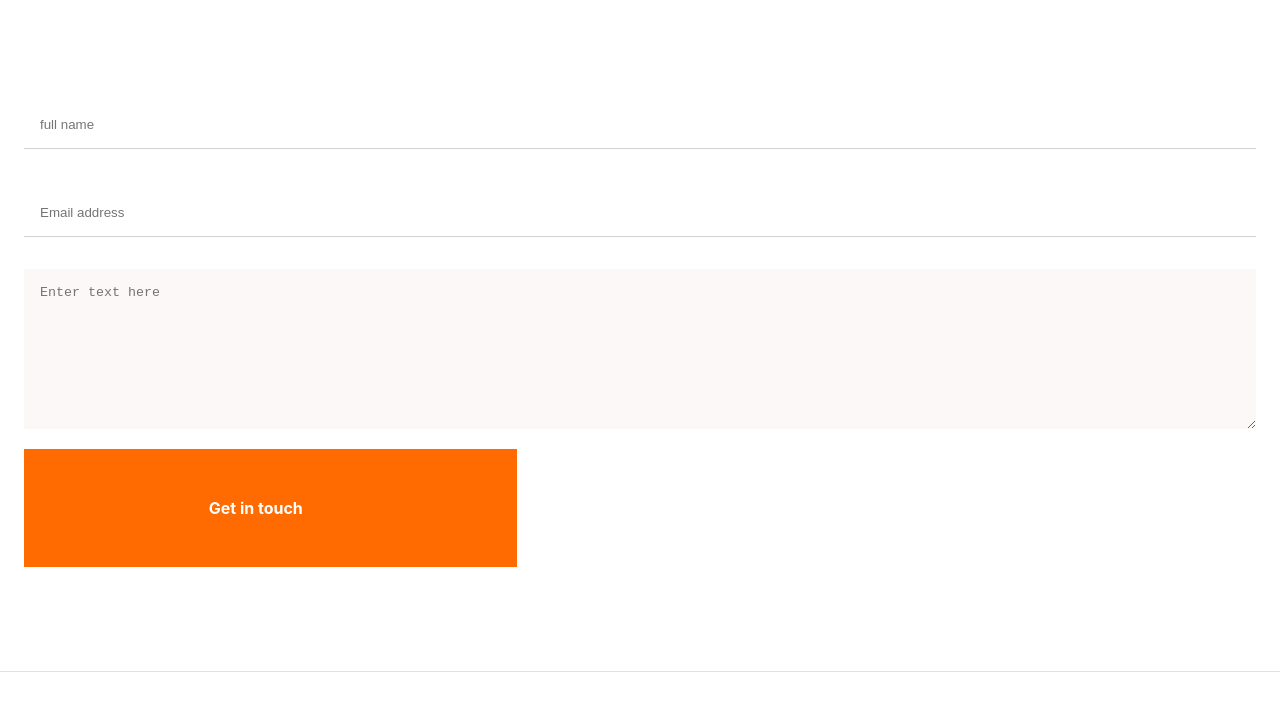
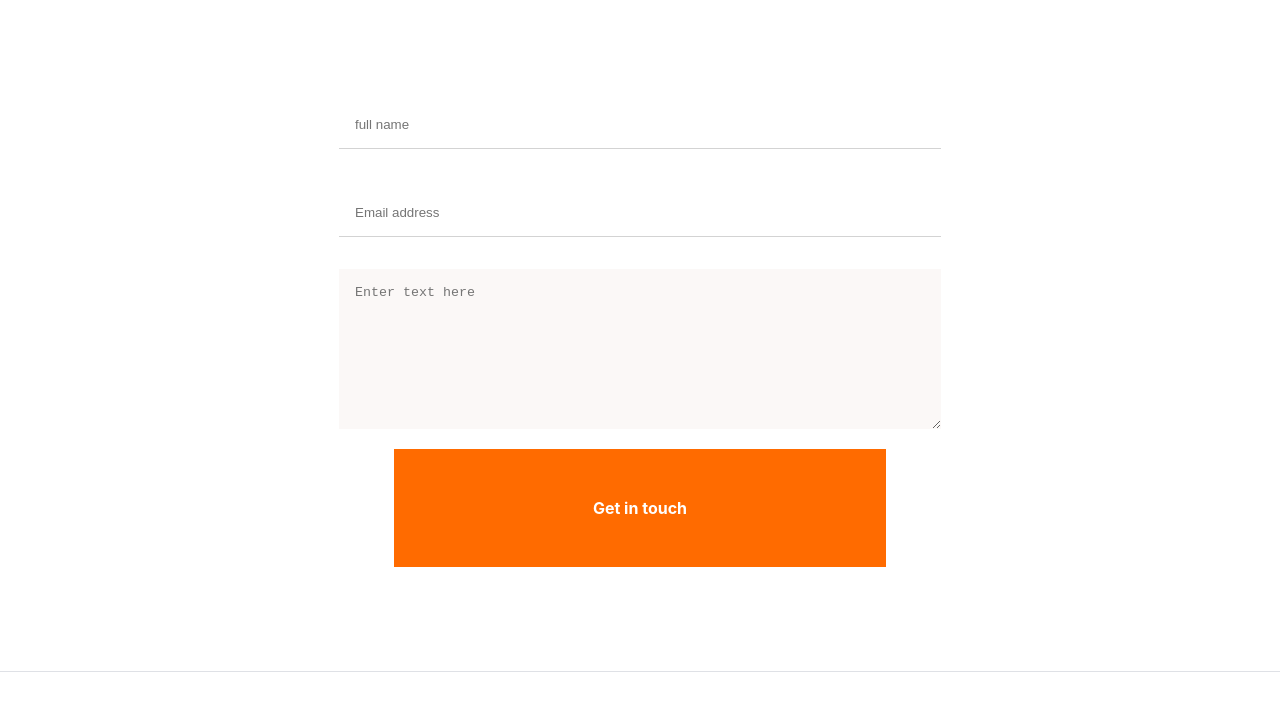
Before and after one commit to Abbas-Aljuaifari/code-pair-programing, a plain HTML site: page index.html in a window 1280 px wide. Shown: the part 5698-6399 px from the top of the page. Drawn offline with Linux system fonts and the light colour scheme.

Commit message:
fix css file

```diff
--- a/index.html
+++ b/index.html
@@ -312,7 +312,7 @@ don’t hesitate to contact me.
             ></textarea>
             </fieldset>
 
-            <button type="submit" class="submit-btn btn">Get in touch</button>
+            <button type="submit" class="submit-btn">Get in touch</button>
         </form>
       </section>
       <footer id="form-icons">
--- a/style.css
+++ b/style.css
@@ -426,6 +426,7 @@ ul {
   margin-bottom: 10vh;
   display: flex;
   flex-direction: column;
+  align-items: center;
 }
 
 .contact-form input {
@@ -457,7 +458,6 @@ ul {
   border: none;
   font-family: var(--font-inter);
   font-weight: 700;
-  padding-left: 20px;
 }
 
 .submit-btn:hover {
```
